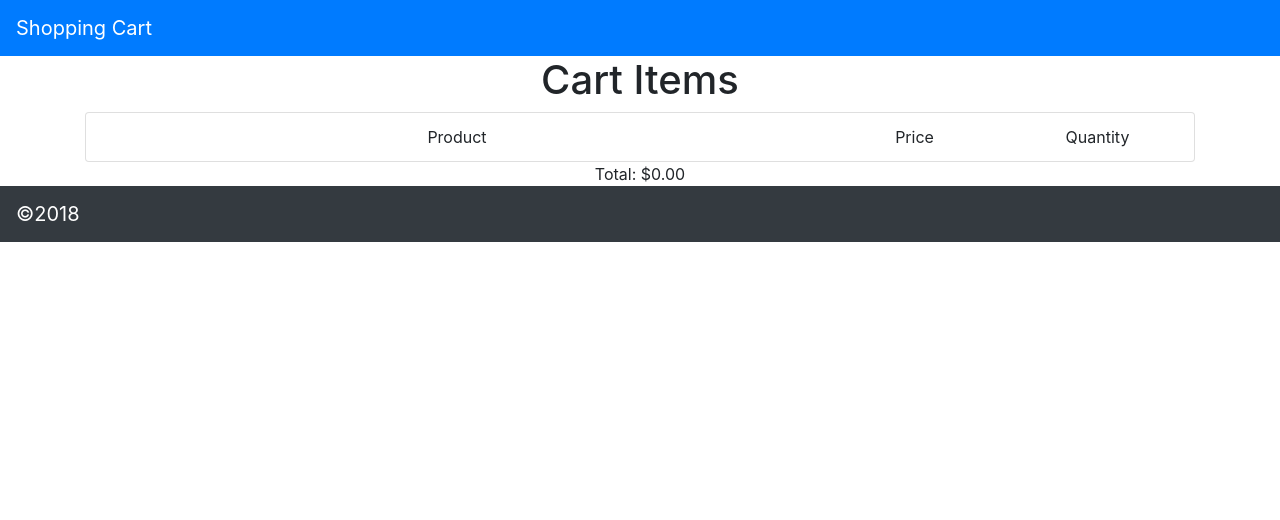
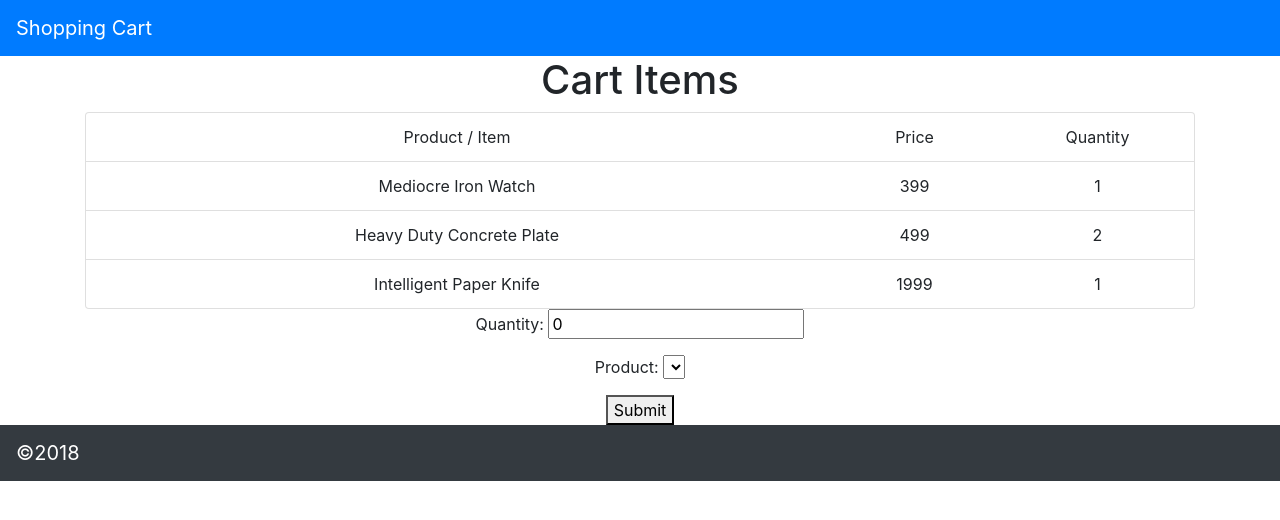
Before and after one commit to webpagepro/create-react-app-shopping-cart, a React (Create React App) app: page / in a window 1280 px wide. Shown: the top 520 px of the page. Built offline with nearby package versions, Linux system fonts and the light colour scheme.

Commit message:
products display

```diff
--- a/src/App.js
+++ b/src/App.js
@@ -1,21 +1,35 @@
 import React, { Component } from 'react';
 import './App.css';
+import Footer from './components/Footer/Footer'
 import CartHeader  from './components/CartHeader/CartHeader'
-import Footer from './components/Footer/Footer'
 import CartItems from './components/CartItems/CartItems'
-{/*import AddCartItem from './components/AddCartItem';*/}
+import AddCartItem from './components/AddCartItem/AddCartItem'
 class App extends Component{
   state = {
     products: [],
-    cartItems: []
+     cartItemsList :  [
+      { id: 1, product: { id: 40, name: 'Mediocre Iron Watch', priceInCents: 399 }, quantity: 1 },
+      { id: 2, product: { id: 41, name: 'Heavy Duty Concrete Plate', priceInCents: 499 }, quantity: 2 },
+      { id: 3, product: { id: 42, name: 'Intelligent Paper Knife', priceInCents: 1999 }, quantity: 1 },
+    ]
+}
+addItemToCartFunc = {
+
 }
 
 render() {
+
+
   return (
     <div className="App">
-      <CartHeader />
-      {/*<AddCartItem addItemToCartFunc={this.addItemToCart} products={this.state.products}/>*/}
-      <CartItems cartItems={this.state.cartItems} products={this.state.products} />
+       <CartHeader/>
+
+      <CartItems cartItemsList={this.state.cartItemsList} products={this.state.products} />
+
+
+            <AddCartItem addItemToCartFunc={this.addItemToCart} products={this.state.products}/>
+
+
       <Footer copy = "2018"/>
     </div>
   );
--- a/src/components/CartItem/CartItem.js
+++ b/src/components/CartItem/CartItem.js
@@ -1,15 +1,21 @@
-import React from 'react'
+import React, { Component } from 'react'
 
-const CartItem = (props) => {
-  return (
-    <div className="collection-item">
+
+const CartItem = ({item}) => {
+  console.log(item)
+    return (
+
+      <div className="list-group-item">
       <div className="row">
-        <div className="col-md-8">{props.item.product.name}</div>
-        <div className="col-md-2">{props.item.product.priceInCents}</div>
-        <div className="col-md-2">{props.item.quantity}</div>
+          <div className="col-md-8">{item.product.name}</div>
+          <div className="col-md-2">{item.product.priceInCents}</div>
+          <div className="col-md-2">{item.quantity}</div>
+
+        </div>
+
       </div>
-    </div>
   )
 }
 
+
 export default CartItem
--- a/src/components/CartItems/CartItems.js
+++ b/src/components/CartItems/CartItems.js
@@ -1,28 +1,25 @@
 import React, { Component } from 'react'
 import CartItem from '../CartItem/CartItem'
-
-const CartItems = props => {
-    let listOfCartItems = props.cartItems.map(item => {
-        item.product = props.products.find(product => product.id === item.product_id)
+//import CartItemsList from './components/CartItemsList/CartItemsList'
+const CartItems = ({cartItemsList}) => {
+    let cartItemsListComponent = cartItemsList.map(item => {
         return <CartItem key={item.id} item={item} />
       })
-      let total = props.cartItems.reduce((acc, item) => {
-        return acc + (item.product.priceInCents * item.quantity)
-      }, 0)
+
       return (
         <div className="container">
           <h1>Cart Items</h1>
           <div className="list-group">
             <div className="list-group-item">
               <div className="row">
-                <div className="col-md-8">Product</div>
+                <div className="col-md-8">Product / Item</div>
                 <div className="col-md-2">Price</div>
                 <div className="col-md-2">Quantity</div>
               </div>
             </div>
-            {listOfCartItems}
+            {cartItemsListComponent}
           </div>
-          Total: ${(total/100).toFixed(2)}
+         {/*} Total: ${(total/100).toFixed(2)} */}
         </div>
       )
     }
--- a/src/components/Footer/Footer.js
+++ b/src/components/Footer/Footer.js
@@ -6,7 +6,7 @@ const Footer = props => {
 return (
 <div>
     <nav className="navbar navbar-dark bg-dark">
-  <a className="navbar-brand" href="#">&copy;{props.copy}</a>
+  <a className="navbar-brand" href="/">&copy;{props.copy}</a>
 </nav>
 </div>
 )
```
Also changed, not shown: src/components/CartItemsList/CartItemsList.js (+6 -3 lines).
